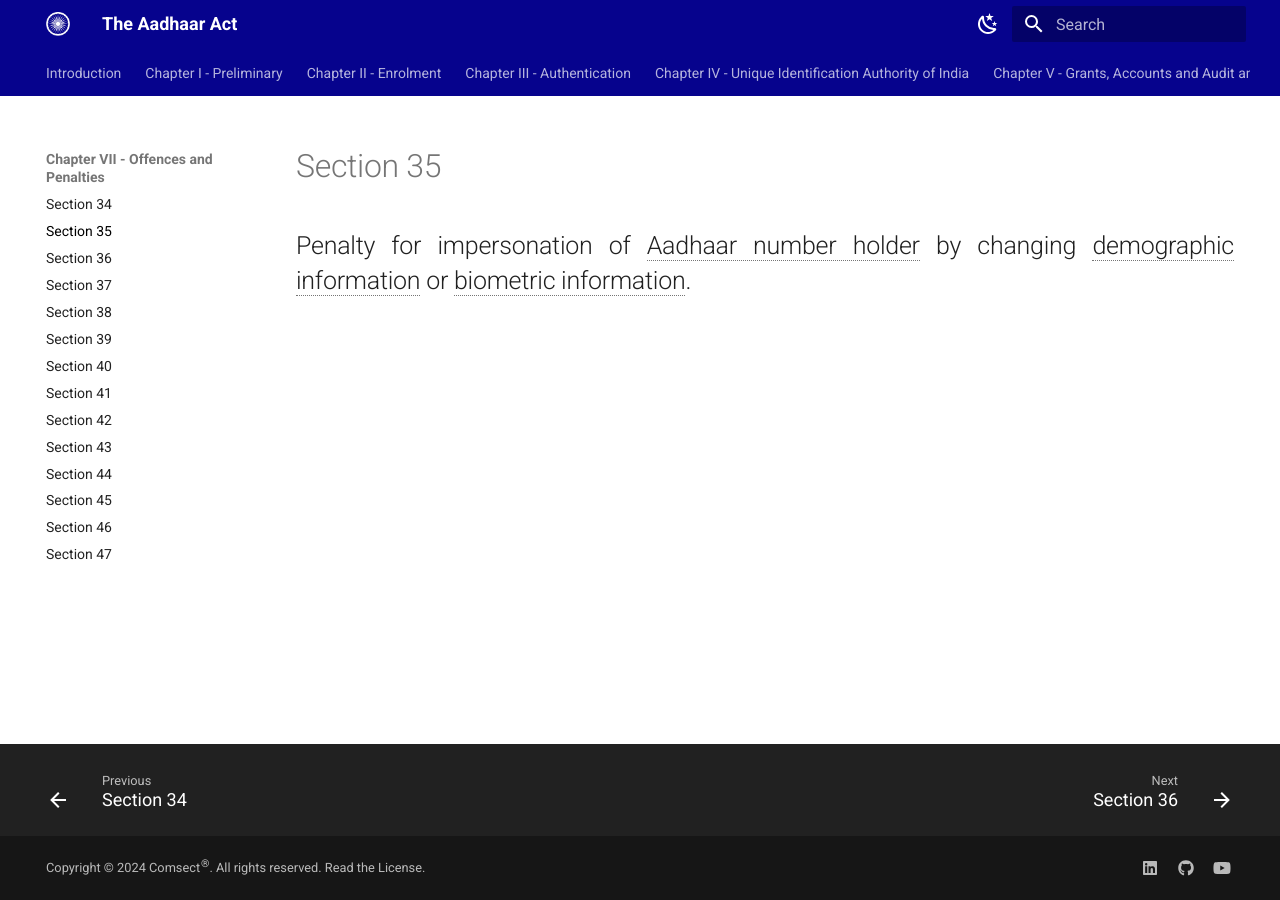
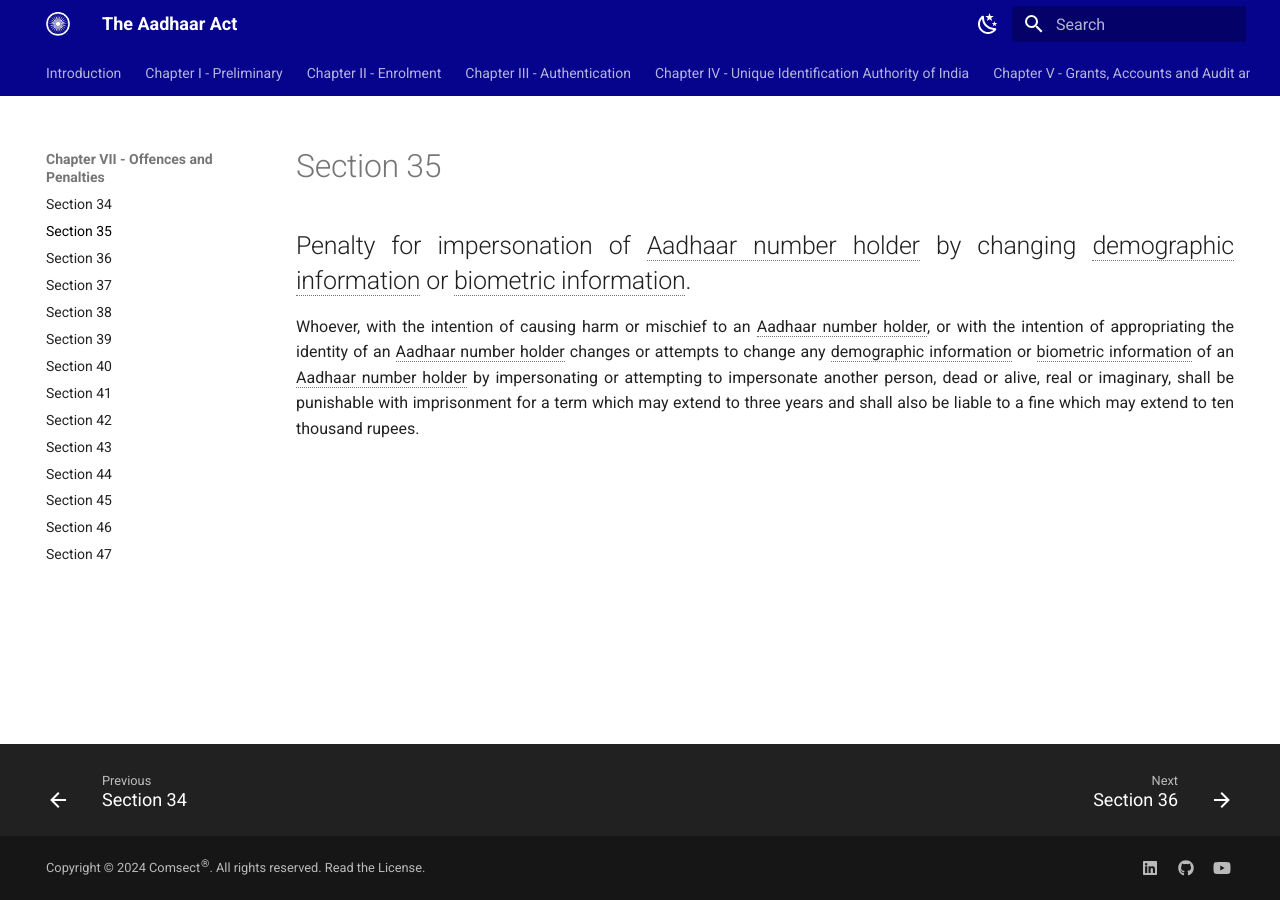
Before and after one commit to comsect/aadhaar-act, an MkDocs documentation site: the page built from docs/en/35.md, in a window 1280 px wide. Built offline with MkDocs 1.6.1 and Material for MkDocs 9.7.7, drawn with Linux system fonts in a browser that asks for light colours.

Commit message:
add section-thirty-five

```diff
--- a/docs/en/35.md
+++ b/docs/en/35.md
@@ -5,3 +5,5 @@
 ---
 
 ## Penalty for impersonation of Aadhaar number holder by changing demographic information or biometric information.
+
+Whoever, with the intention of causing harm or mischief to an Aadhaar number holder, or with the intention of appropriating the identity of an Aadhaar number holder changes or attempts to change any demographic information or biometric information of an Aadhaar number holder by impersonating or attempting to impersonate another person, dead or alive, real or imaginary, shall be punishable with imprisonment for a term which may extend to three years and shall also be liable to a fine which may extend to ten thousand rupees.
```
